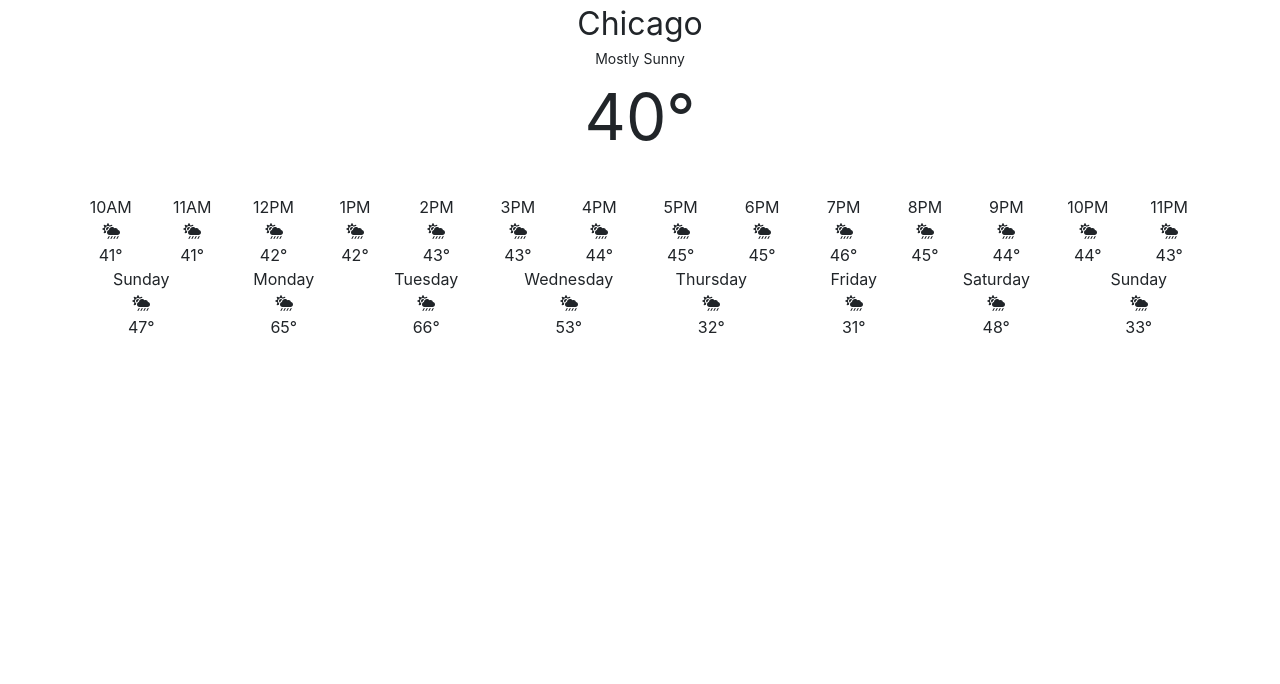
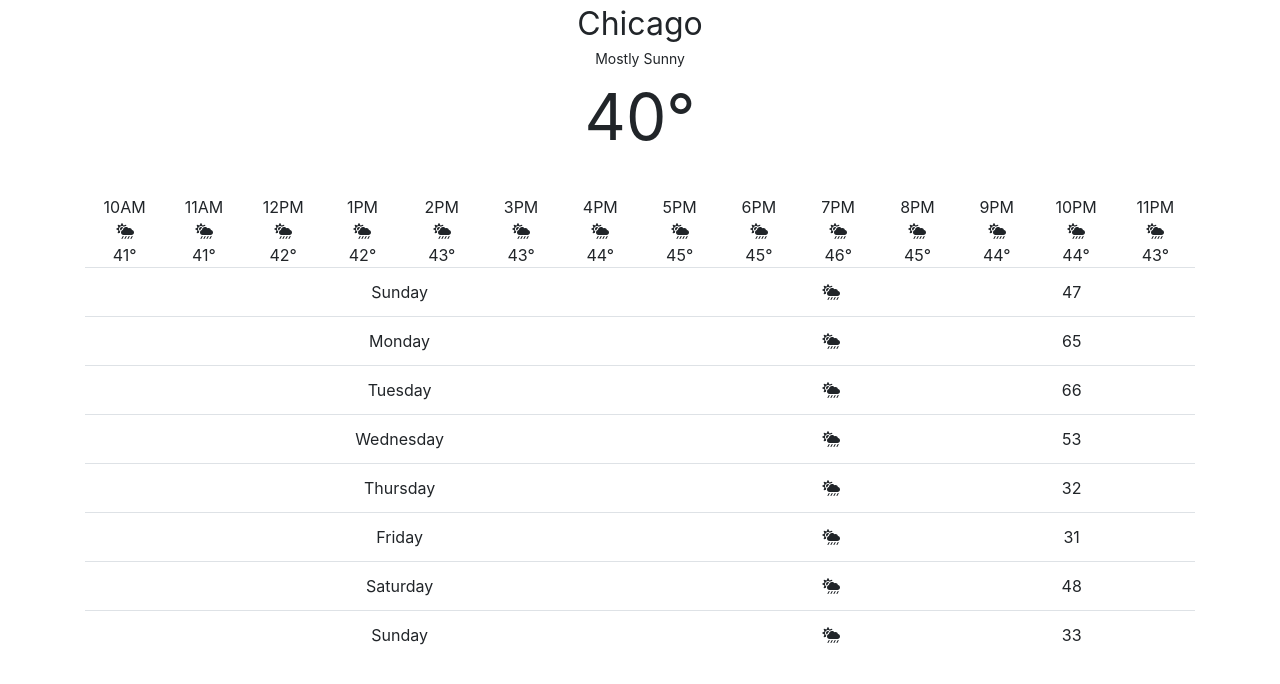
Before and after one commit to jmhart/weather, a React (Create React App) app: page / in a window 1280 px wide. Shown: the top 684 px of the page. Built offline with nearby package versions, Linux system fonts and the light colour scheme.

Commit message:
Implemented daily weather

```diff
--- a/src/components/Weather.jsx
+++ b/src/components/Weather.jsx
@@ -24,11 +24,11 @@ class Weather extends Component {
 
   render() {
     return (
-      <React.Fragment>
+      <div className="container">
         <WeatherCurrently data={this.state.currently} />
         <WeatherHourly data={this.state.hourly} />
         <WeatherDaily data={this.state.daily} />
-      </React.Fragment>
+      </div>
     );
   }
 }
--- a/src/components/WeatherDaily.jsx
+++ b/src/components/WeatherDaily.jsx
@@ -1,16 +1,20 @@
 import React from "react";
-import WeatherItem from "./WeatherItem";
+import { FontAwesomeIcon } from "@fortawesome/react-fontawesome";
 
 const WeatherDaily = ({ data }) => {
-  const weatherItems = data.map(d => (
-    <div key={d.id} className="col">
-      <WeatherItem dayOfWeek={d.time} temp={d.temp} />
-    </div>
+  const weatherRows = data.map(d => (
+    <tr>
+      <td>{d.time}</td>
+      <td>
+        <FontAwesomeIcon icon="cloud-sun-rain" />
+      </td>
+      <td>{d.temp}</td>
+    </tr>
   ));
   return (
-    <div className="container">
-      <div className="row">{weatherItems}</div>
-    </div>
+    <table className="table">
+      <tbody>{weatherRows}</tbody>
+    </table>
   );
 };
 
```
